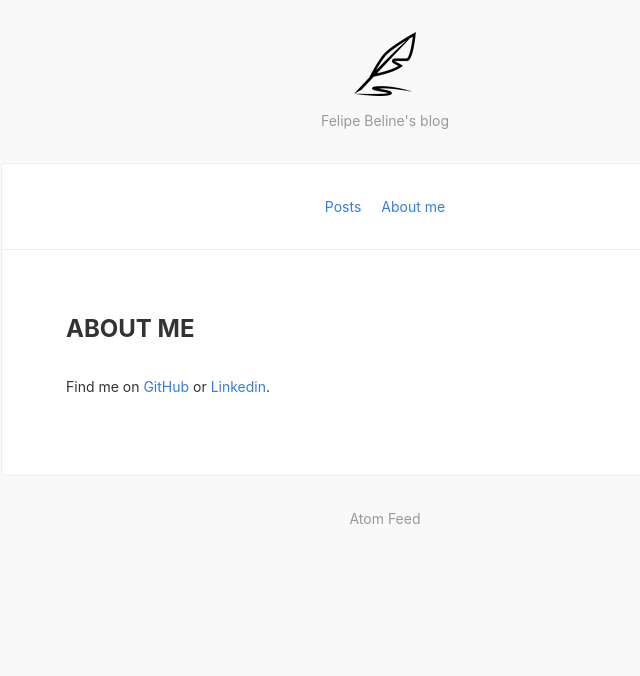
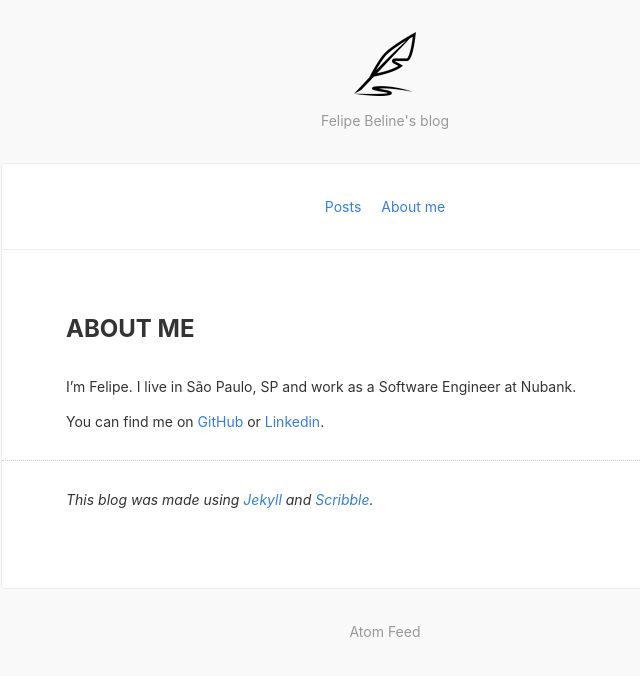
Before and after one commit to fbeline/fbeline.github.io, a Jekyll site: the page built from about.md, in a window 1280 px wide. Shown: the top 676 px of the page, without its empty margins (255-895 px from the left). Built offline with Jekyll 4.4.1, drawn with Linux system fonts in a browser that asks for light colours; nearby versions of some CDN libraries.

Commit message:
About minimal info

```diff
--- a/about.md
+++ b/about.md
@@ -2,4 +2,10 @@
 title: About me
 ---
 
-Find me on [GitHub](https://github.com/fbeline) or [Linkedin](https://www.linkedin.com/in/felipebb).
+I'm Felipe. I live in São Paulo, SP and work as a Software Engineer at Nubank.
+
+You can find me on [GitHub](https://github.com/fbeline) or [Linkedin](https://www.linkedin.com/in/felipebb).
+
+---
+
+_This blog was made using [Jekyll](https://jekyllrb.com/) and [Scribble](https://github.com/muan/scribble)._
```
